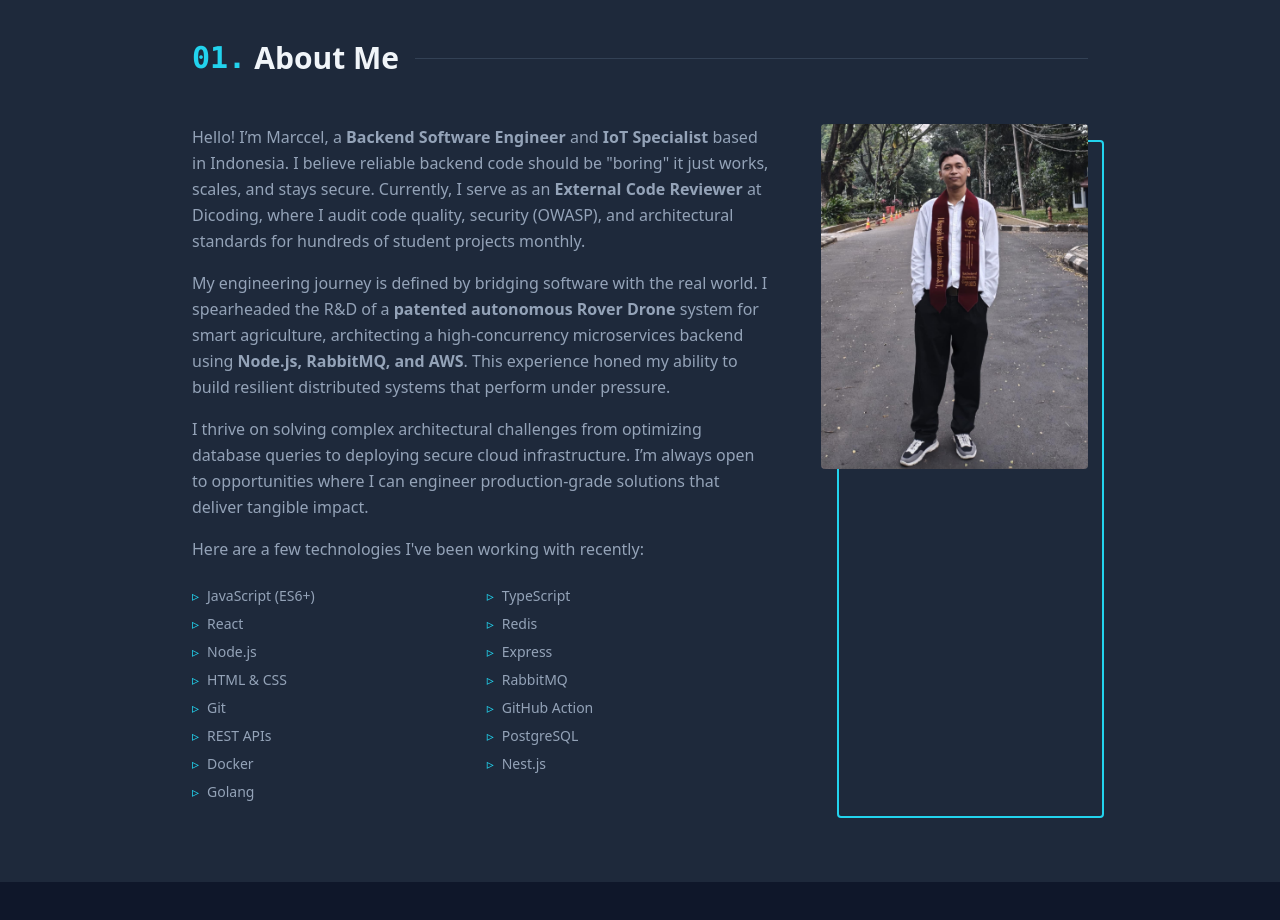
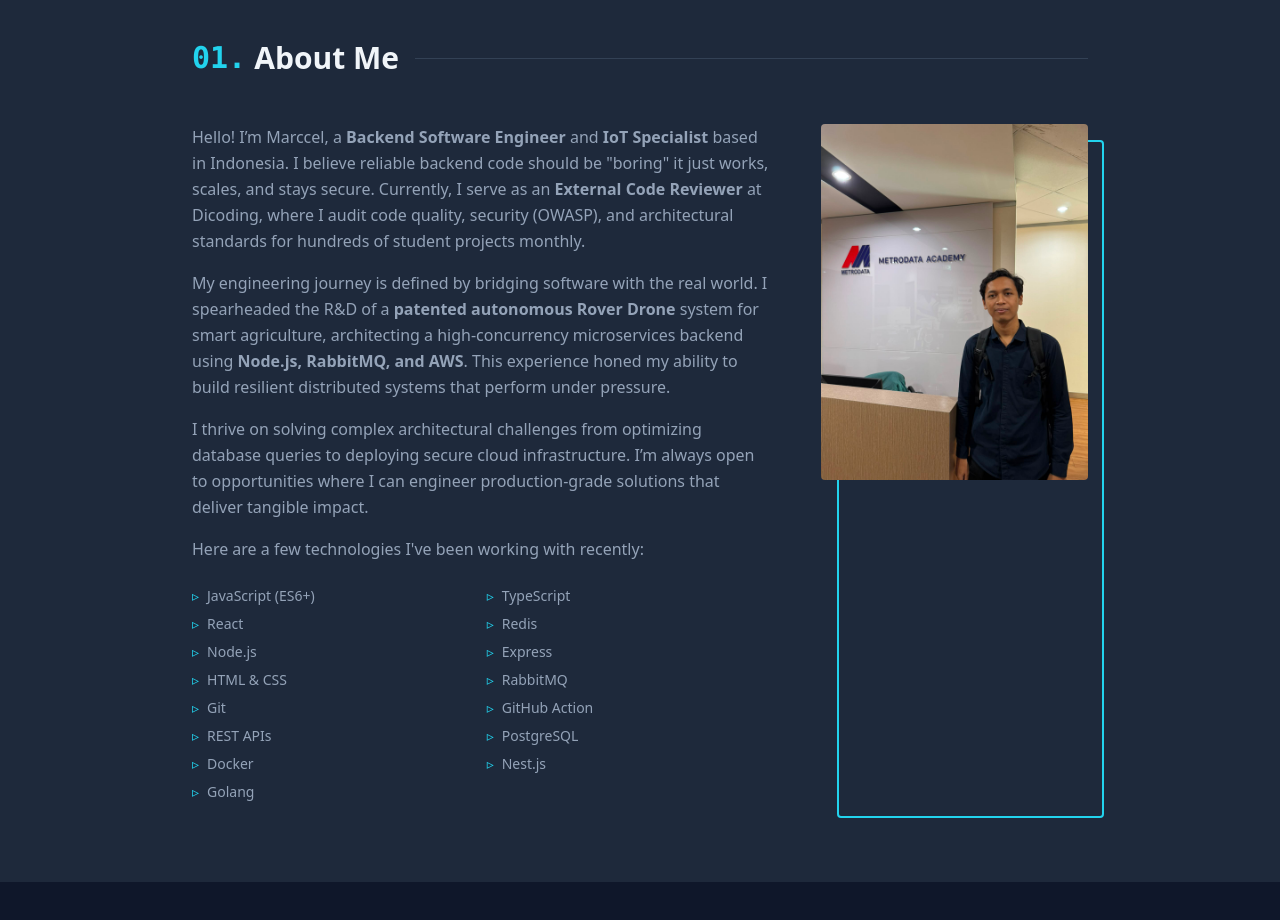
Before and after one commit to marcceljanara/portfolio, a React (Create React App) app: page / in a window 1280 px wide. Shown: the part 840-1760 px from the top of the page. Built offline with nearby package versions, Linux system fonts and the light colour scheme.

Commit message:
feat: add About section component with profile image and skill list

```diff
--- a/src/components/About.jsx
+++ b/src/components/About.jsx
@@ -52,7 +52,7 @@ const About = () => {
               <div className="aspect-square bg-slate-700 flex items-center justify-center text-slate-500">
                 <div className="text-center">
                   <p className="text-sm">
-                    <img src="photo_profile2.jpeg" alt="photo_profile" srcSet="" />
+                    <img src="photo_profile.jpeg" alt="photo_profile" srcSet="" />
                   </p>
                 </div>
               </div>
```
Also changed, not shown: public/photo_profile.jpeg (added).
